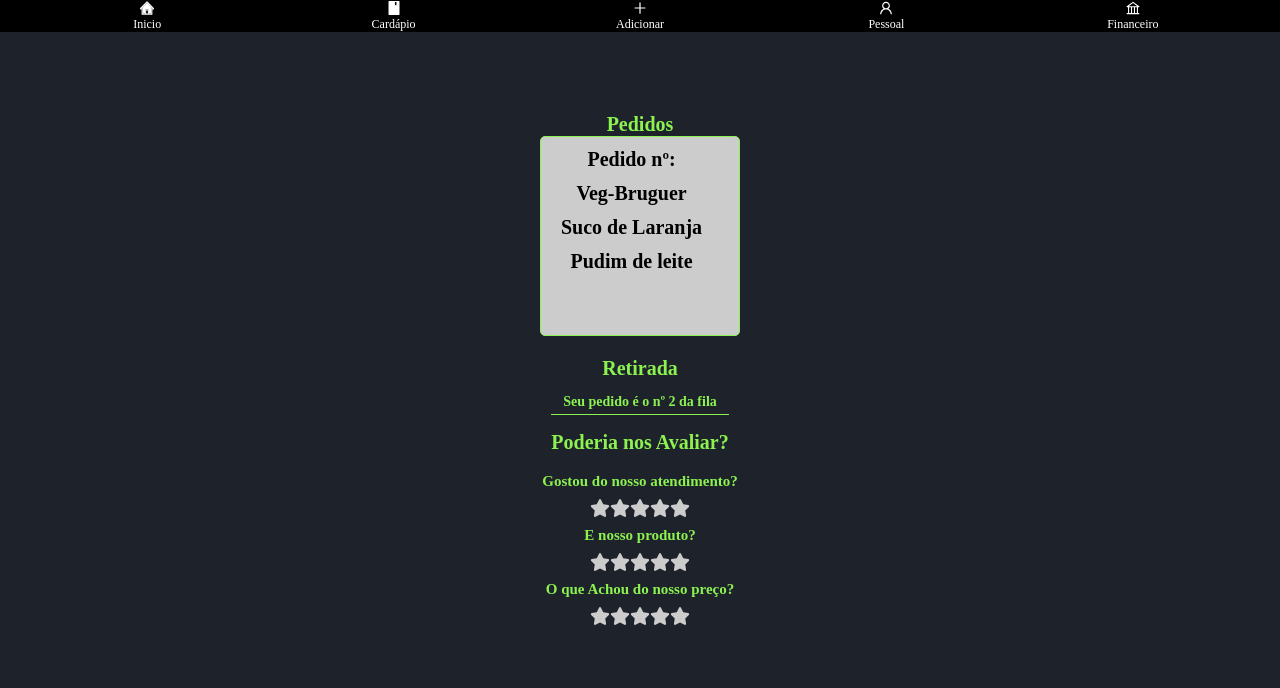
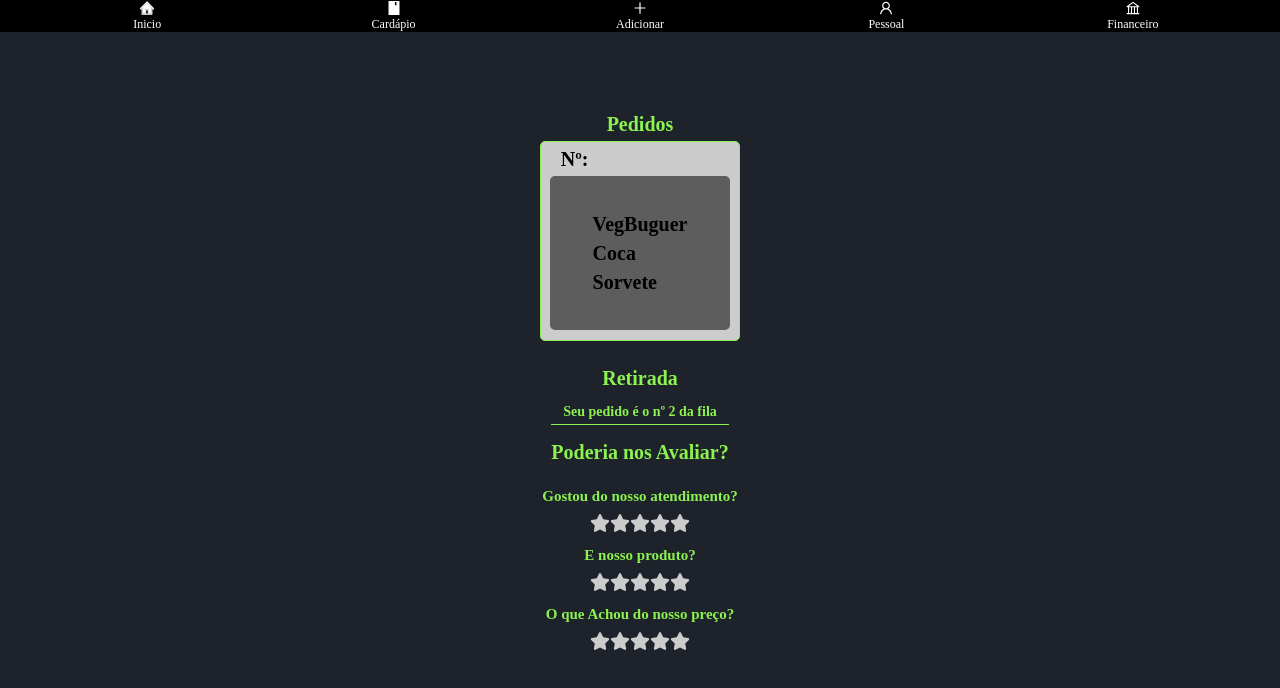
Before and after one commit to hyperlocal-equipe-5/hyperlocal-front, a React app: page /orderform in a window 1280 px wide. Shown: the top 688 px of the page. Built offline with nearby package versions, Linux system fonts and the light colour scheme; the HTML template or start-up script is replaced by a standard one.

Commit message:
feat: create box pedido cozinha #10

```diff
--- a/src/pages/Form/OrderForm/index.tsx
+++ b/src/pages/Form/OrderForm/index.tsx
@@ -11,13 +11,50 @@ const OrderForm = () => {
 		<div className={styled.box_pedido}>
 			<h2 className={styled.titulo}>Pedidos</h2>
 			<div className={styled.box_itens}>
-				<ul>
-					<li>Pedido nº: </li>
-					<li>Veg-Bruguer</li>
-					<li>Suco de Laranja</li>
-					<li>Pudim de leite</li>
-				</ul>
+				<h2>Nº: </h2>
+				<div>
+					<ul>
+						<li>VegBuguer</li>
+						<li>Coca</li>
+						<li>Sorvete</li>
+					</ul>
+				</div>
 			</div>
+
+			{/* <div className={styled.box_cozinha}>
+        <h2>Nº: </h2>
+        <h3>Hamburguer</h3>
+        <div>
+          <ul>
+            <li>pão</li>
+            <li>2 carnes</li>
+            <li>alface</li>
+            <li>cebola</li>
+            <li>mussarela</li>
+          </ul>
+        </div>
+        <h2>Extras</h2>
+        <div>
+          <ul>
+            <li>Bacon</li>
+            <li>Ovo</li>
+          </ul>
+        </div>
+        <h2>Bebidas</h2>
+        <div className={styled.box_bebidas}>
+          <ul>
+            <li>Coca</li>
+          </ul>
+        </div>
+        <h2>Sobremesas</h2>
+        <div className={styled.box_bebidas}>
+          <ul>
+            <li>Sorvete</li>
+          </ul>
+        </div>
+
+      </div> */}
+
 			<div className={styled.ordem_pedido}>
 				<h3>Retirada</h3>
 				<p>Seu pedido é o nº 2 da fila</p>
--- a/src/pages/Form/OrderForm/styled.module.scss
+++ b/src/pages/Form/OrderForm/styled.module.scss
@@ -1,16 +1,18 @@
-body{
+body {
   background-color: #1e222b;
 }
 
 .box_pedido {
   display: flex;
   flex-direction: column;
-  justify-content: center;
+  justify-content: flex-start;
   align-items: center;
   max-width: 500px;
   min-width: 300px;
   height: 100%;
   margin: 0 auto;
+  gap: 5px;
+
 
   .titulo {
     display: flex;
@@ -26,22 +28,65 @@ body{
     margin-top: 80px;
   }
 }
-.box_itens{
+
+.box_itens {
   display: flex;
   flex-direction: column;
-  justify-content: flex-start;
-  align-items: flex-start ;
+  justify-content: center;
+  align-items: center;
   width: 200px;
   height: 200px;
   background-color: #ccc;
   border: 1px solid #8bf24f;
   border-radius: 5px;
 
-  li{
+  div {
     display: flex;
+    align-items: center;
     justify-content: center;
-    align-items: center;
-    width: 100%;
+    width: 180px;
+    height: 200px;
+    background-color: #5d5d5d;
+    display: flex;
+    margin-bottom: 10px;
+    border-radius: 5px
+  }
+
+  li,
+  h2 {
+    display: flex;
+    flex-direction: column;
+    justify-content: flex-start;
+    align-items: flex-start;
+    width: 80%;
+    font-family: 'Poppins';
+    font-style: normal;
+    font-weight: 700;
+    font-size: 20px;
+    line-height: 24px;
+    margin: 5px;
+  }
+}
+
+.box_cozinha {
+  display: flex;
+  flex-direction: column;
+  justify-content: center;
+  align-items: center;
+  width: 200px;
+  height: 800px;
+  background-color: #ccc;
+  border: 1px solid #8bf24f;
+  border-radius: 5px;
+
+
+  h2,
+  li,
+  h3 {
+    display: flex;
+    justify-content: flex-start;
+    align-items: flex-start;
+    width: 80%;
     font-family: 'Poppins';
     font-style: normal;
     font-weight: 700;
@@ -49,14 +94,38 @@ body{
     line-height: 24px;
     margin: 10px;
   }
+
+  div {
+    display: flex;
+    align-items: center;
+    justify-content: center;
+    width: 180px;
+    height: 200px;
+    background-color: #5d5d5d;
+    display: flex;
+    border-radius: 5px;
+    margin-bottom: 10px;
+  }
+  .box_bebidas{
+    display: flex;
+    align-items: center;
+    justify-content: center;
+    width: 180px;
+    height: 80px;
+    background-color: #5d5d5d;
+    display: flex;
+    border-radius: 5px;
+    margin-bottom: 10px;
+  }
 }
 
-.ordem_pedido{
+
+.ordem_pedido {
   color: #8bf24f;
   text-align: center;
   margin-top: 20px;
 
-  h3{
+  h3 {
     display: flex;
     justify-content: center;
     align-items: center;
@@ -67,10 +136,9 @@ body{
     font-size: 20px;
     line-height: 24px;
     margin-bottom: 10px;
-    // border-top: 1px solid #8bf24f;
   }
 
-  p{
+  p {
     width: 100%;
     font-family: 'Poppins';
     font-style: normal;
@@ -83,19 +151,6 @@ body{
 
 }
 
-.border{
+.border {
   border: none;
 }
-// h2 {
-//   display: flex;
-//   justify-content: center;
-//   width: 50%;
-//   font-family: 'Poppins';
-//   font-style: normal;
-//   font-weight: 700;
-//   font-size: 20px;
-//   line-height: 24px;
-//   color: #8bf24f;
-//   margin: 15px;
-//   border-bottom: 1px solid #8bf24f;
-// }
```
